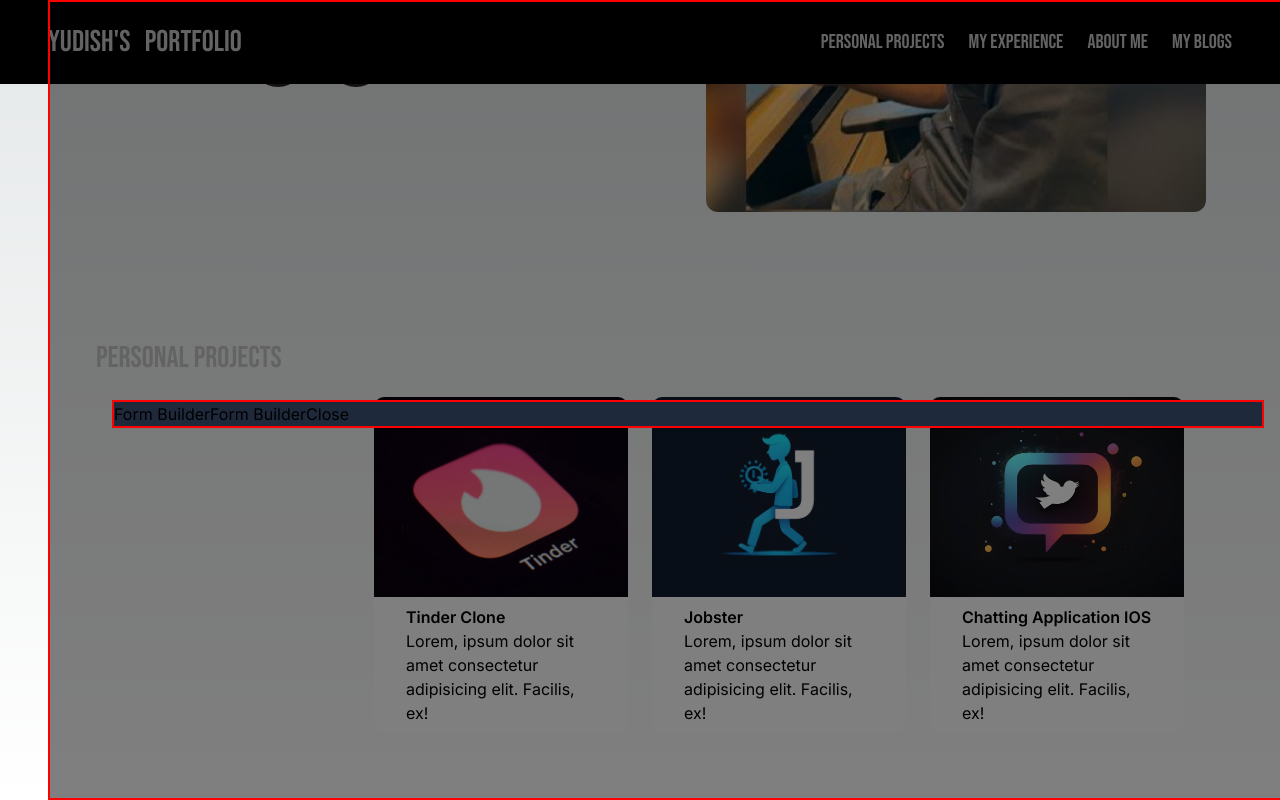
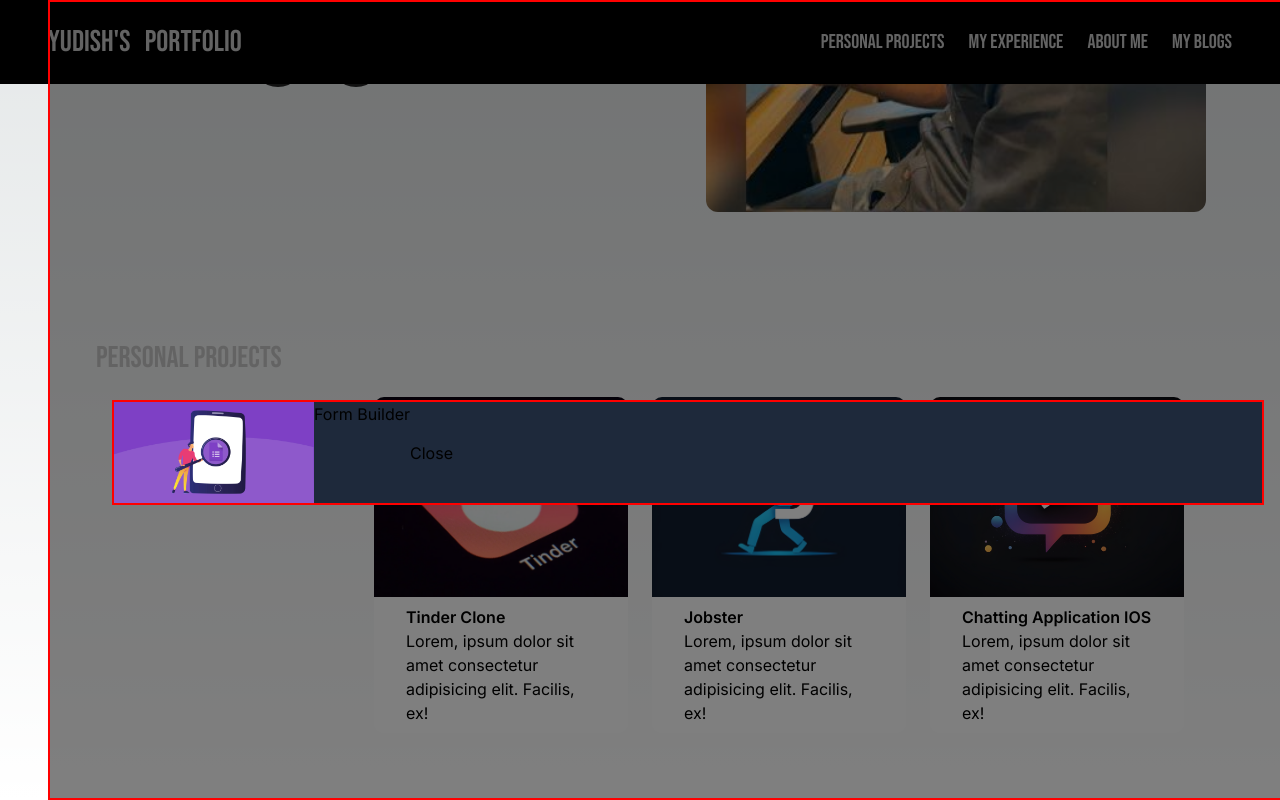
Before and after one commit to yudish12/Yudish-Portfolio-2.0, a Next.js app: page / in a window 1280 px wide. Both pictures are taken after a click on the element 223 px from the left and 1000 px from the top of the page. Shown: the part 440-1240 px from the top of the page. Built offline with nearby package versions, Linux system fonts and the light colour scheme.

Commit message:
changes in selected

```diff
--- a/src/components/Cards.tsx
+++ b/src/components/Cards.tsx
@@ -3,7 +3,7 @@ import { motion, Variants } from "framer-motion";
 import Image from 'next/image';
 import { projectType } from '@/utils';
 
-const Cards = (props:{project:projectType,setSelectedId:React.Dispatch<React.SetStateAction<string | null>>}) => {
+const Cards = (props:{project:projectType,setSelectedId:React.Dispatch<React.SetStateAction<projectType | null>>}) => {
 	const {project,setSelectedId} = props
 	const cardVariants: Variants = {
 		offscreen: {
@@ -21,7 +21,7 @@ const Cards = (props:{project:projectType,setSelectedId:React.Dispatch<React.Set
 
 	return (
 		<motion.div
-			layoutId={project.name} onClick={() => setSelectedId(project.name)}
+			layoutId={project.name} onClick={() => setSelectedId(project)}
 			initial="offscreen"
 			whileInView="onscreen"
 			viewport={{ once: true, amount: 0.8 }}
--- a/src/components/Projects.tsx
+++ b/src/components/Projects.tsx
@@ -1,10 +1,10 @@
-import { projects } from '@/utils'
+import { projectType, projects } from '@/utils'
 import React, { useState } from 'react'
 import Cards from './Cards'
 import { AnimatePresence, motion } from 'framer-motion'
 
 const Projects = () => {
-    const [selectedId, setSelectedId] = useState<null | string>(null)
+    const [selectedId, setSelectedId] = useState<null | projectType>(null)
 
     return (
         <>
@@ -21,7 +21,7 @@ const Projects = () => {
                                 zIndex:50,
                                 display:"flex",
                                 justifyContent:"center",
-                                background:" rgba(0,0,0,0.50)"
+                                background:" rgba(0,0,0,0.50)",
                             }}
                         >
                             <motion.div
@@ -34,9 +34,10 @@ const Projects = () => {
                                     border: "2px solid red",
                                 }}
                                 className='z-40 bg-slate-800'
-                                layoutId={selectedId}>
-                                <motion.h5>{selectedId}</motion.h5>
-                                <motion.h2>{selectedId}</motion.h2>
+                                layoutId={selectedId.name}>
+                                <motion.img width={200} height={200} src={selectedId.image} />
+                                <motion.h5>{selectedId.name}</motion.h5>
+                                <motion.h2>{selectedId.url}</motion.h2>
                                 <motion.button onClick={() => setSelectedId(null)} >Close</motion.button>
                             </motion.div>
                         </motion.div>
```
